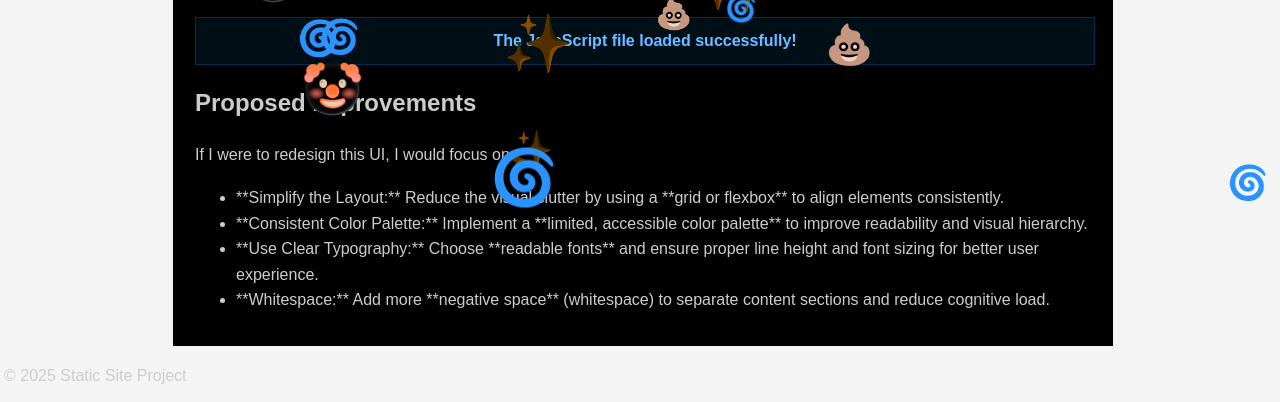
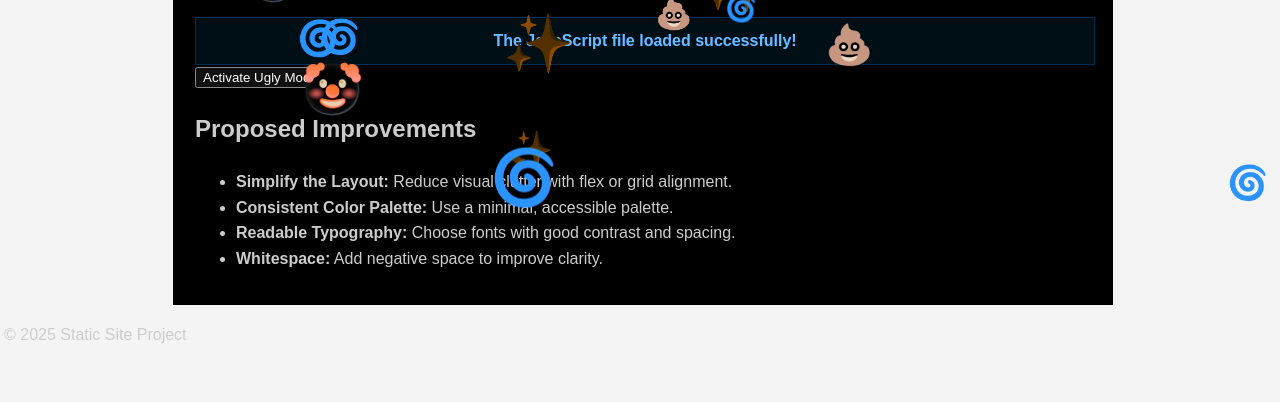
Before and after one commit to lunocore404/Quiz-for-Module-12, a plain HTML site: page index.html in a window 1280 px wide. Shown: the part 600-1002 px from the top of the page. After the commit the page ends 960 px from the top, so only its background shows below. Drawn offline with Linux system fonts and the light colour scheme.

Commit message:
Update index.html

```diff
--- a/index.html
+++ b/index.html
@@ -1,15 +1,16 @@
 <!DOCTYPE html>
 <html lang="en">
 <head>
-    <meta charset="UTF-8">
-    <meta name="viewport" content="width=device-width, initial-scale=1.0">
+  <meta charset="UTF-8" />
+  <meta name="viewport" content="width=device-width, initial-scale=1.0" />
   <title>Ugliest UI Improvement Project</title>
-    <link rel="stylesheet" href="style.css">
+  <link rel="stylesheet" href="style.css" />
 </head>
 <body>
   <header>
     <h1>My Ugliest UI Critique</h1>
   </header>
+
   <main>
     <section class="critique">
       <h2>The "Ugliest" UI I've Seen</h2>
@@ -19,16 +20,17 @@
       </div>
 
       <div id="js-message"></div>
+
+      <button id="uglyButton">Activate Ugly Mode 💩</button>
     </section>
 
     <section class="improvement">
       <h2>Proposed Improvements</h2>
-            <p>If I were to redesign this UI, I would focus on:</p>
       <ul>
-                <li>**Simplify the Layout:** Reduce the visual clutter by using a **grid or flexbox** to align elements consistently.</li>
-                <li>**Consistent Color Palette:** Implement a **limited, accessible color palette** to improve readability and visual hierarchy.</li>
-                <li>**Use Clear Typography:** Choose **readable fonts** and ensure proper line height and font sizing for better user experience.</li>
-                <li>**Whitespace:** Add more **negative space** (whitespace) to separate content sections and reduce cognitive load.</li>
+        <li><strong>Simplify the Layout:</strong> Reduce visual clutter with flex or grid alignment.</li>
+        <li><strong>Consistent Color Palette:</strong> Use a minimal, accessible palette.</li>
+        <li><strong>Readable Typography:</strong> Choose fonts with good contrast and spacing.</li>
+        <li><strong>Whitespace:</strong> Add negative space to improve clarity.</li>
       </ul>
     </section>
   </main>
```
Lines whose indentation alone changed are shown as unchanged.
